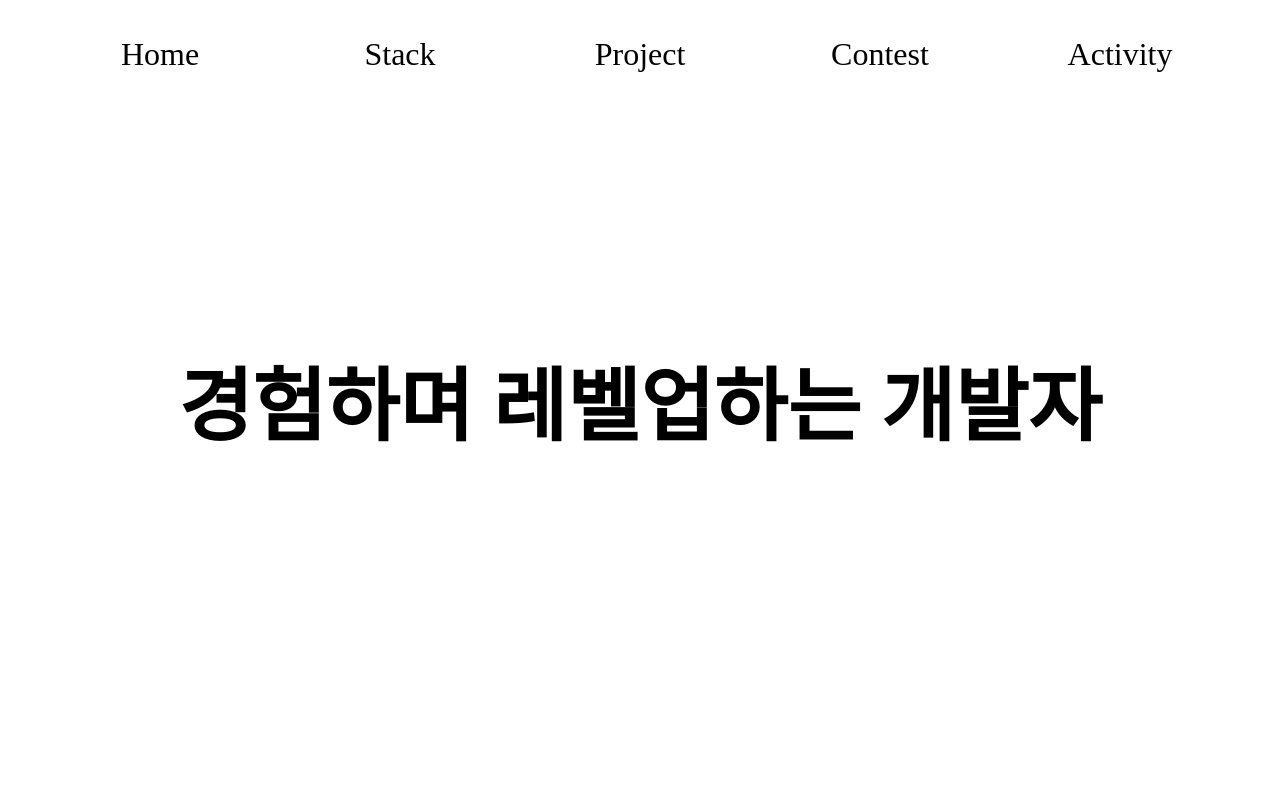
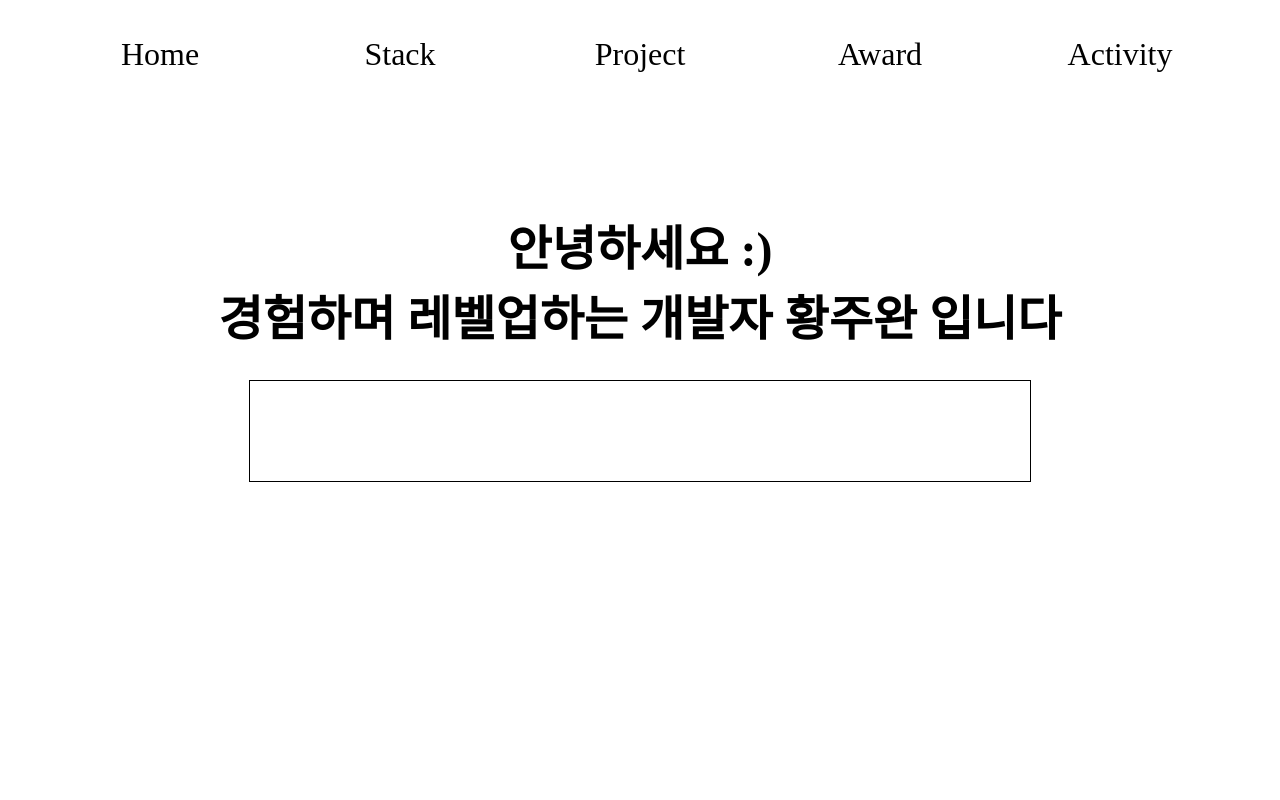
Before and after one commit to HamTory06/Portfolio_Web, a React (Create React App) app in the folder portfolio/: page / in a window 1280 px wide. Shown: the top 800 px of the page. Built offline with nearby package versions, Linux system fonts and the light colour scheme; a web font is replaced by a local one.

Commit message:
Fix :: Home Page main text

```diff
--- a/portfolio/src/components/common/header/Header.css
+++ b/portfolio/src/components/common/header/Header.css
@@ -17,18 +17,8 @@
     border: #fff;
 }
 
-/* button:hover{
-
-} */
-
 .buttonWrap{
     justify-content: center;
     padding: 1rem 0;
     display: flex;
 }
-
-.iconImage{
-    margin: 10px 40px;
-    width: 8em;
-    height: 8em;
-}
--- a/portfolio/src/components/common/header/Header.jsx
+++ b/portfolio/src/components/common/header/Header.jsx
@@ -1,14 +1,14 @@
 import React from 'react'
 import "./Header.css"
 
-const Header = ({ homeClick, stacksClick, activityClick, projectClick, contestClick }) => {
+const Header = ({ homeClick, stacksClick, activityClick, projectClick, awardClick }) => {
   return (
     <header className='mainHeader'>
         <div className='buttonWrap'>
           <button className='button' onClick={homeClick}>Home</button>
           <button className='button' onClick={stacksClick}>Stack</button>
           <button className='button' onClick={projectClick}>Project</button>
-          <button className='button' onClick={contestClick}>Contest</button>
+          <button className='button' onClick={awardClick}>Award</button>
           <button className='button' onClick={activityClick}>Activity</button>        </div>
     </header>
   )
--- a/portfolio/src/components/common/main/Main.css
+++ b/portfolio/src/components/common/main/Main.css
@@ -1,5 +1,4 @@
 .root{
-
   background-color: #FFFFFF;
   height: 500vh;
 }
@@ -7,18 +6,16 @@
 .home{
   display: flex;
   justify-content: center;
-  align-items: center;
   height: 100vh;
-}
-
-h1{
-  font-size: 5rem;
-  color: #000;
-  margin: 10;
 }
 
 h2{
   text-align: center;
+  font-size: 3rem;
+  color: #000;
+  height: auto;
+  margin-top: 110px;
+  margin: 10;
 }
 
 .imgWrap{
@@ -41,3 +38,15 @@ img{
   height: 6em;
   margin: 0 10px;
 }
+
+.BusinessCard{
+  border: 1px solid #000;
+  display: flex;
+  margin: 30px 30px 0 30px;
+  width: auto;
+  height: 100px;
+}
+
+.AboutMe{
+  margin-top: 100px;
+}
--- a/portfolio/src/components/common/main/Main.jsx
+++ b/portfolio/src/components/common/main/Main.jsx
@@ -12,7 +12,13 @@ const Main = (props) => {
      <div className='root'>
 
         <div className='home' ref={props.Refs.home}>
-         <h1>경험하며 레벨업하는 개발자</h1>
+            <div className='AboutMe'>
+                <h2>안녕하세요 :&#41;<br/>경험하며 레벨업하는 개발자 황주완 입니다</h2>
+                <div className='BusinessCard'>
+
+                </div>
+            </div>
+
         </div>
 
         <div className='page' ref={props.Refs.stacks}>
@@ -45,7 +51,7 @@ const Main = (props) => {
 
         </div>
 
-        <div className='page' ref={props.Refs.contest}>
+        <div className='page' ref={props.Refs.award}>
 
         </div>
 
--- a/portfolio/src/pages/App.jsx
+++ b/portfolio/src/pages/App.jsx
@@ -10,7 +10,7 @@ function App() {
   const stacks = useRef(null)
   const activity = useRef(null)
   const project = useRef(null)
-  const contest = useRef(null)
+  const award = useRef(null)
 
   const homeClick = () =>{
     home.current?.scrollIntoView({ behavior: "smooth" });
@@ -24,8 +24,8 @@ function App() {
   const projectClick = () =>{
     project.current?.scrollIntoView({ behavior: "smooth" });
   }
-  const contestClick = () =>{
-    contest.current?.scrollIntoView({ behavior: "smooth" });
+  const awardClick = () =>{
+    award.current?.scrollIntoView({ behavior: "smooth" });
   }
 
   return (
@@ -35,11 +35,11 @@ function App() {
       stacksClick={stacksClick}
       activityClick={activityClick}
       projectClick={projectClick}
-      contestClick={contestClick}
+      awardClick={awardClick}
     />
 
      <Main
-        Refs={{home :home, stacks: stacks, activity:activity, project:project, contest:contest}}/>
+        Refs={{home :home, stacks: stacks, activity:activity, project:project, award:award}}/>
      <Footer/>
      </>
     );
```
